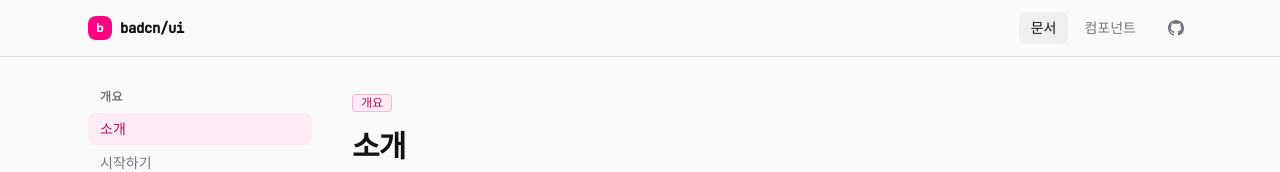
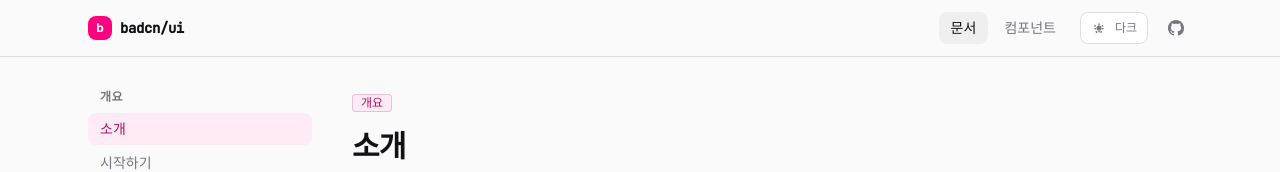
Before and after one commit to hyun907/2026_ttalkkakthon, a React (Vite) app: page /docs in a window 1280 px wide. Shown: the top 172 px of the page. Built offline with nearby package versions, Linux system fonts and the light colour scheme.

Commit message:
Add dark mode toggle

```diff
--- a/src/components/layout/PageShell.tsx
+++ b/src/components/layout/PageShell.tsx
@@ -1,6 +1,10 @@
 import { Link, useLocation } from "react-router-dom";
 import { Container } from "./Container";
-import type { ReactNode } from "react";
+import { useEffect, useState, type ReactNode } from "react";
+
+type Theme = "light" | "dark";
+
+const THEME_STORAGE_KEY = "badcn-ui-theme";
 
 interface PageShellProps {
   children: ReactNode;
@@ -9,6 +13,34 @@ interface PageShellProps {
 export function PageShell({ children }: PageShellProps) {
   const location = useLocation();
   const isDocsPage = location.pathname.startsWith("/docs");
+  const [theme, setTheme] = useState<Theme>(() => getInitialTheme());
+
+  useEffect(() => {
+    document.documentElement.dataset.theme = theme;
+    window.localStorage.setItem(THEME_STORAGE_KEY, theme);
+  }, [theme]);
+
+  useEffect(() => {
+    const mediaQuery = window.matchMedia("(prefers-color-scheme: dark)");
+
+    const syncSystemTheme = (event: MediaQueryListEvent) => {
+      const storedTheme = window.localStorage.getItem(THEME_STORAGE_KEY);
+
+      if (!storedTheme) {
+        setTheme(event.matches ? "dark" : "light");
+      }
+    };
+
+    mediaQuery.addEventListener("change", syncSystemTheme);
+
+    return () => {
+      mediaQuery.removeEventListener("change", syncSystemTheme);
+    };
+  }, []);
+
+  const toggleTheme = () => {
+    setTheme((currentTheme) => (currentTheme === "dark" ? "light" : "dark"));
+  };
 
   return (
     <div className="min-h-screen bg-background flex flex-col">
@@ -37,6 +69,18 @@ export function PageShell({ children }: PageShellProps) {
               >
                 컴포넌트
               </NavLink>
+              <button
+                type="button"
+                onClick={toggleTheme}
+                className="ml-2 inline-flex h-8 items-center gap-2 rounded-md border border-border bg-card px-2.5 text-xs font-medium text-muted-foreground transition-colors hover:bg-muted hover:text-foreground"
+                aria-label={theme === "dark" ? "라이트 모드로 전환" : "다크 모드로 전환"}
+                aria-pressed={theme === "dark"}
+              >
+                <ThemeIcon theme={theme} />
+                <span className="hidden sm:inline">
+                  {theme === "dark" ? "라이트" : "다크"}
+                </span>
+              </button>
               <a
                 href="https://github.com/hyun907/2026_ttalkkakthon"
                 className="ml-2 flex items-center justify-center w-8 h-8 rounded-md text-muted-foreground hover:text-foreground hover:bg-muted transition-colors"
@@ -69,6 +113,22 @@ export function PageShell({ children }: PageShellProps) {
   );
 }
 
+function getInitialTheme(): Theme {
+  if (typeof window === "undefined") {
+    return "light";
+  }
+
+  const storedTheme = window.localStorage.getItem(THEME_STORAGE_KEY);
+
+  if (storedTheme === "light" || storedTheme === "dark") {
+    return storedTheme;
+  }
+
+  return window.matchMedia("(prefers-color-scheme: dark)").matches
+    ? "dark"
+    : "light";
+}
+
 function NavLink({
   to,
   active,
@@ -93,6 +153,22 @@ function NavLink({
   );
 }
 
+function ThemeIcon({ theme }: { theme: Theme }) {
+  if (theme === "dark") {
+    return (
+      <svg viewBox="0 0 16 16" className="h-4 w-4 fill-current">
+        <path d="M9.6 1.1a.75.75 0 00-.9.9A5.75 5.75 0 011.95 8.75 5.75 5.75 0 009.25 14.8a5.75 5.75 0 006.42-7.56.75.75 0 00-1.12-.41 4.25 4.25 0 01-6.19-4.57.75.75 0 00-.76-1.16z" />
+      </svg>
+    );
+  }
+
+  return (
+    <svg viewBox="0 0 16 16" className="h-4 w-4 fill-current">
+      <path d="M8 3.25a.75.75 0 01.75.75v.5a.75.75 0 01-1.5 0V4A.75.75 0 018 3.25zm0 7.25a.75.75 0 01.75.75v.5a.75.75 0 01-1.5 0v-.5A.75.75 0 018 10.5zm4-2.5a.75.75 0 01.75.75.75.75 0 01-.75.75h-.5a.75.75 0 010-1.5H12zm-7.5 0a.75.75 0 010 1.5H4a.75.75 0 010-1.5h.5zM10.83 5.17a.75.75 0 011.06 0l.35.35a.75.75 0 01-1.06 1.06l-.35-.35a.75.75 0 010-1.06zM4.76 11.24a.75.75 0 011.06 0l.35.35a.75.75 0 11-1.06 1.06l-.35-.35a.75.75 0 010-1.06zm0-6.07a.75.75 0 010 1.06l-.35.35a.75.75 0 11-1.06-1.06l.35-.35a.75.75 0 011.06 0zm6.07 6.07a.75.75 0 010 1.06l-.35.35a.75.75 0 01-1.06-1.06l.35-.35a.75.75 0 011.06 0zM8 5.5A2.5 2.5 0 108 10.5 2.5 2.5 0 008 5.5z" />
+    </svg>
+  );
+}
+
 function GitHubIcon() {
   return (
     <svg viewBox="0 0 16 16" className="w-4 h-4 fill-current">
--- a/src/index.css
+++ b/src/index.css
@@ -15,6 +15,11 @@
     -webkit-font-smoothing: antialiased;
     -moz-osx-font-smoothing: grayscale;
     text-rendering: optimizeLegibility;
+    color-scheme: light;
+  }
+
+  html[data-theme="dark"] {
+    color-scheme: dark;
   }
 
   body {
```
